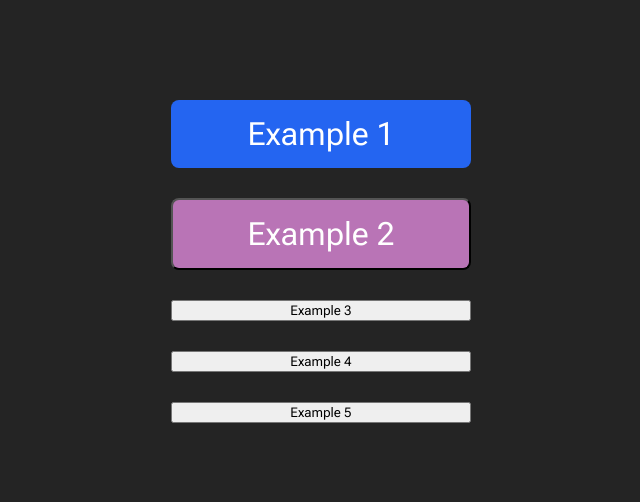
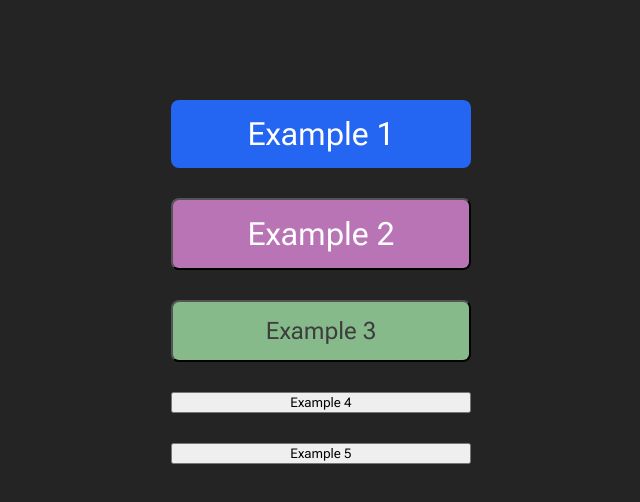
Before and after one commit to erlopez11/styling-in-react, a React (Vite) app: page / in a window 1280 px wide. Shown: the top 502 px of the page, without its empty margins (319-959 px from the left). Built offline with nearby package versions, Linux system fonts and the light colour scheme.

Commit message:
btn styled components

```diff
--- a/src/components/example-3-styled-components/Button.jsx
+++ b/src/components/example-3-styled-components/Button.jsx
@@ -1,6 +1,19 @@
+import styled from 'styled-components';
+
+  const StyledButton = styled.button`
+    background-color: #86ba8a;
+    border-radius: 8px;
+    color: #3d3d3d;
+    padding: 15px 50px;
+    font-size: 24px;
+    width: 300px;
+  `;
 
 const Button = ({ buttonText }) => {
-  return <button>{buttonText}</button>;
+
+
+
+  return <StyledButton>{buttonText}</StyledButton>;
 };
 
 export default Button;
```
